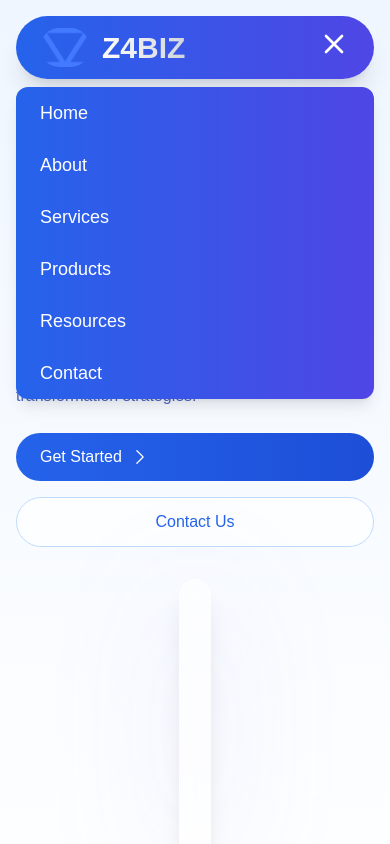
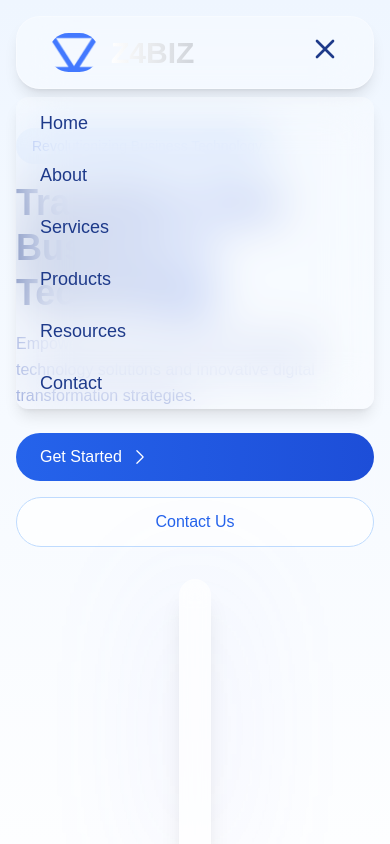
Before and after one commit to Surya-blippi/z4biz, a Next.js app: page / in a window 390 px wide. Both pictures are taken after a click on the button 334 px from the left and 44 px from the top of the page. Shown: the top 844 px of the page. Built offline with nearby package versions, Linux system fonts and the light colour scheme.

Commit message:
Fixed mobile view again again

```diff
--- a/components/Navigation.tsx
+++ b/components/Navigation.tsx
@@ -28,10 +28,11 @@ const Navigation = () => {
     <motion.nav
       initial={{ y: -30, opacity: 0 }}
       animate={{ y: 0, opacity: 1 }}
-      className="fixed top-0 w-full z-50 px-4 py-4 bg-transparent"
+      className="fixed top-0 w-full z-50 px-4 py-4"
     >
       <div className="max-w-7xl mx-auto">
-        <div className="flex items-center justify-between bg-gradient-to-r from-blue-600 to-indigo-600 bg-opacity-90 backdrop-blur-md rounded-full px-6 py-3 shadow-xl">
+        <div className="backdrop-blur-xl bg-white/30 rounded-3xl shadow-lg border border-white/30 px-8 py-4">
+          <div className="flex items-center justify-between">
             {/* Logo and Brand */}
             <div className="flex items-center space-x-3">
               <motion.div whileHover={{ rotate: 180 }} transition={{ duration: 0.3 }}>
@@ -54,11 +55,11 @@ const Navigation = () => {
                   key={item.label}
                   href={item.href}
                   onClick={(e) => handleNavClick(e, item.href)}
-                className="text-white hover:text-gray-200 relative group text-lg font-medium transition-colors"
+                  className="text-blue-900/80 relative group text-lg font-medium transition-colors"
                   whileHover={{ scale: 1.05 }}
                 >
                   {item.label}
-                <span className="absolute bottom-0 left-0 w-0 h-0.5 bg-white group-hover:w-full transition-all duration-300" />
+                  <span className="absolute bottom-0 left-0 w-0 h-0.5 bg-blue-600/50 group-hover:w-full transition-all duration-300" />
                 </motion.a>
               ))}
             </div>
@@ -66,7 +67,7 @@ const Navigation = () => {
             <div className="md:hidden">
               <motion.button
                 onClick={() => setIsOpen(!isOpen)}
-              className="text-white focus:outline-none"
+                className="text-blue-900 focus:outline-none"
                 whileHover={{ scale: 1.1 }}
               >
                 <svg xmlns="http://www.w3.org/2000/svg" className="h-8 w-8" fill="none" viewBox="0 0 24 24" stroke="currentColor">
@@ -79,13 +80,14 @@ const Navigation = () => {
               </motion.button>
             </div>
           </div>
+        </div>
         {/* Mobile Dropdown Menu */}
         {isOpen && (
           <motion.div
             initial={{ height: 0, opacity: 0 }}
             animate={{ height: 'auto', opacity: 1 }}
             exit={{ height: 0, opacity: 0 }}
-            className="md:hidden mt-2 rounded-xl bg-gradient-to-r from-blue-600 to-indigo-600 bg-opacity-90 backdrop-blur-md shadow-lg overflow-hidden"
+            className="md:hidden mt-2 rounded-xl bg-white/30 backdrop-blur-xl shadow-lg overflow-hidden"
           >
             <div className="flex flex-col">
               {navItems.map((item) => (
@@ -93,7 +95,7 @@ const Navigation = () => {
                   key={item.label}
                   href={item.href}
                   onClick={(e) => handleNavClick(e, item.href)}
-                  className="block px-6 py-3 text-white hover:bg-blue-700 transition-colors text-lg font-medium"
+                  className="block px-6 py-3 text-blue-900 hover:bg-blue-100 transition-colors text-lg font-medium"
                 >
                   {item.label}
                 </a>
```
Lines whose indentation alone changed are shown as unchanged.
